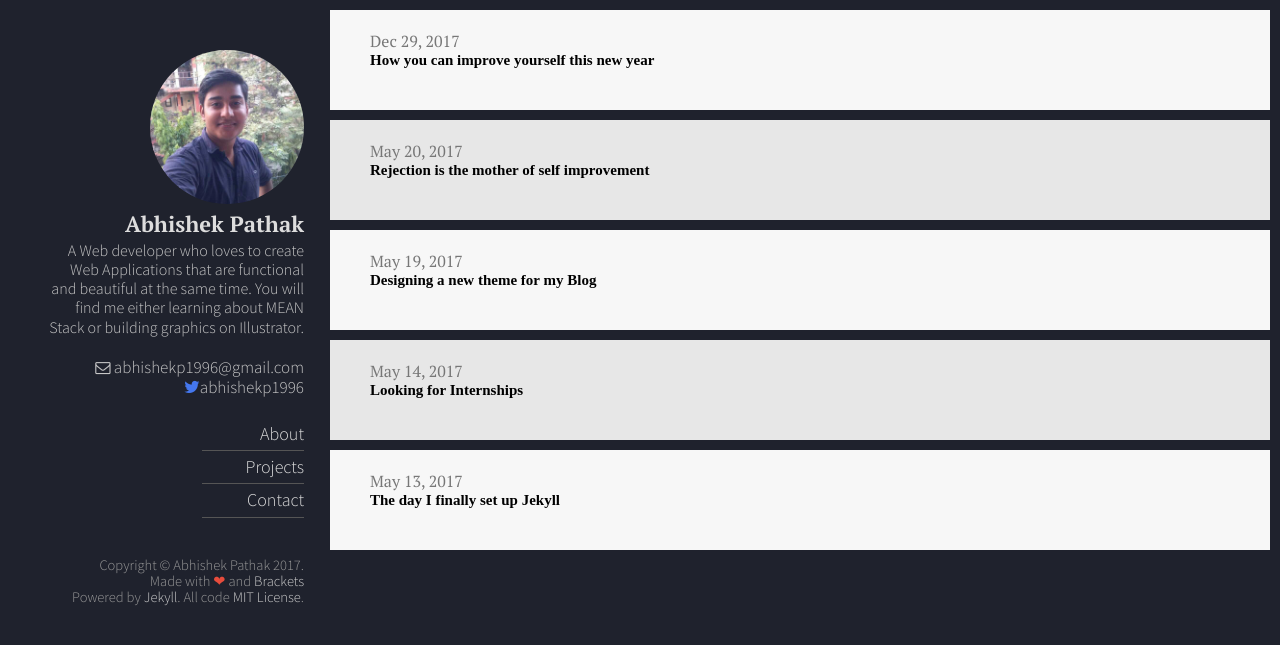
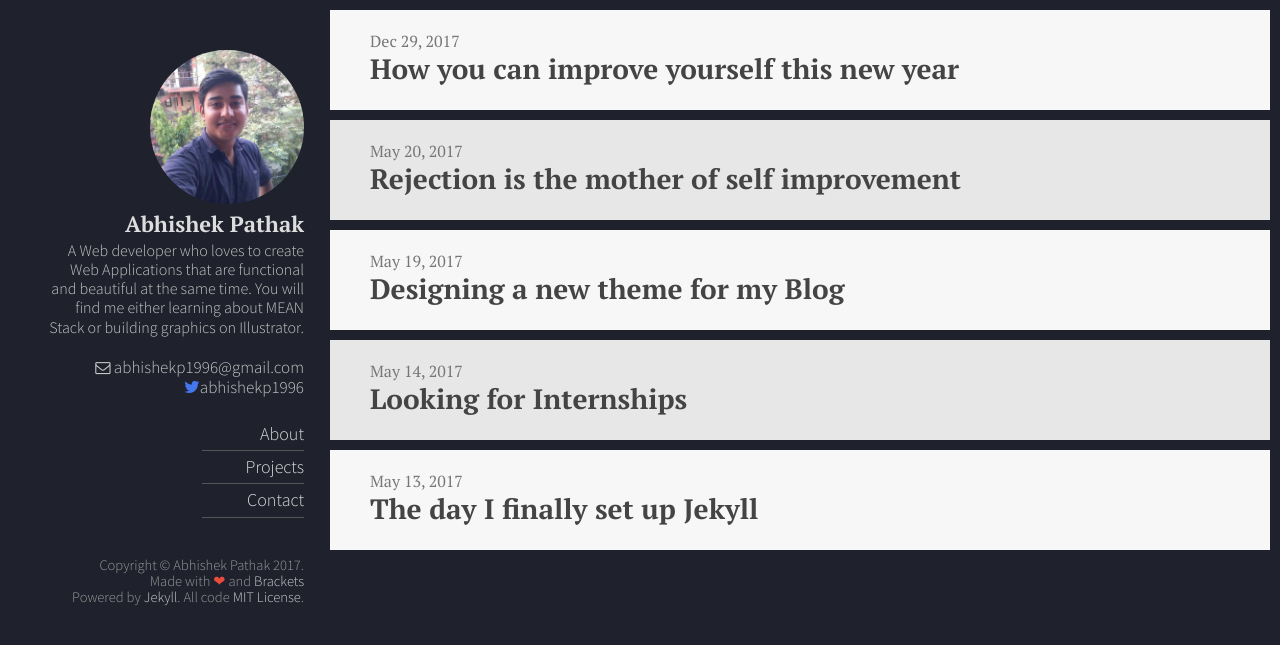
Before and after one commit to abhishekp1996/abhishekp1996.github.io, a Jekyll site: the page built from index.md, in a window 1280 px wide. Shown: the top 645 px of the page. Built offline with Jekyll 4.4.1, drawn with Linux system fonts in a browser that asks for light colours.

Commit message:
Corrected Styling

```diff
--- a/assets/style.scss
+++ b/assets/style.scss
@@ -144,6 +144,10 @@ a {
  .postBlock:nth-of-type(even) {
  	background: #e7e7e7;
  }
+ 	.postBlock h2 {
+		font: 700 2.8em/1.2 "PT Serif";
+		color: #444;
+	 }
 	.postContent h2 {
 		font: 700 2.2em/1 "PT Serif";
 		color: #333;
```
